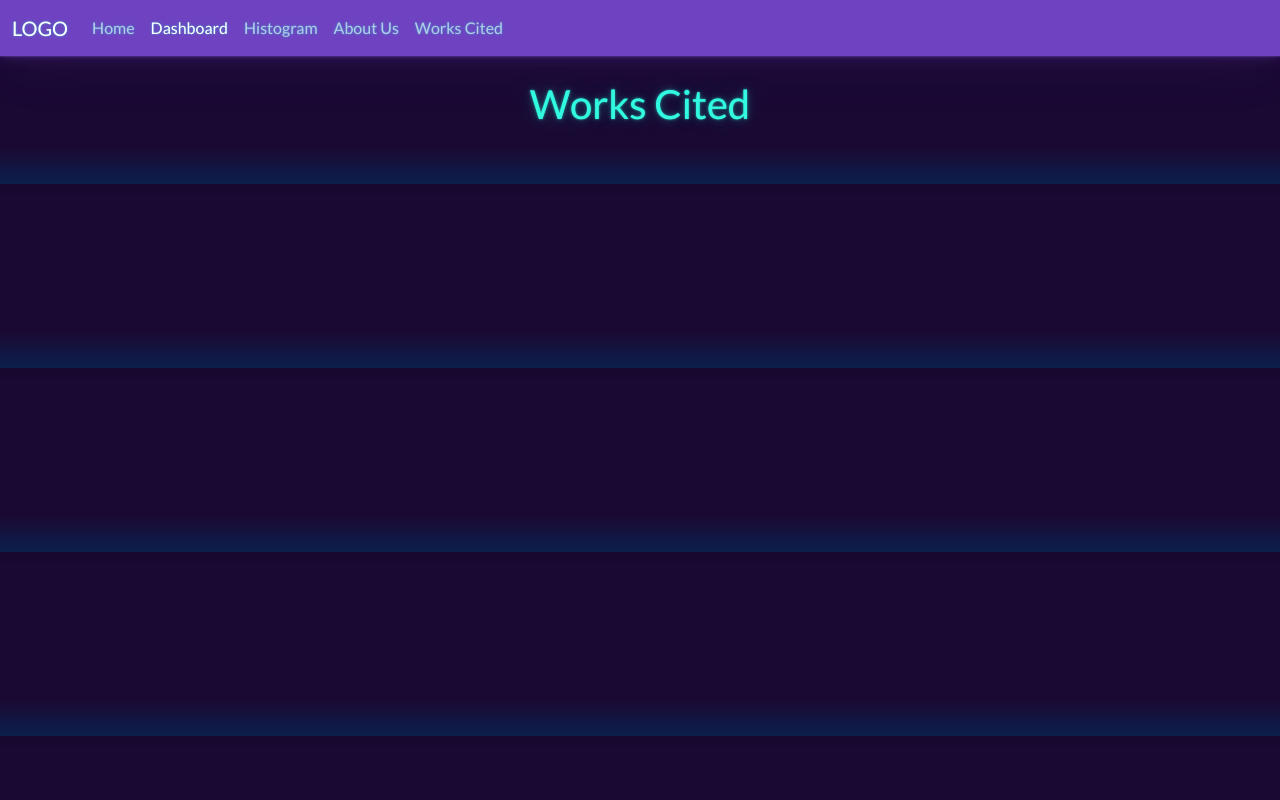
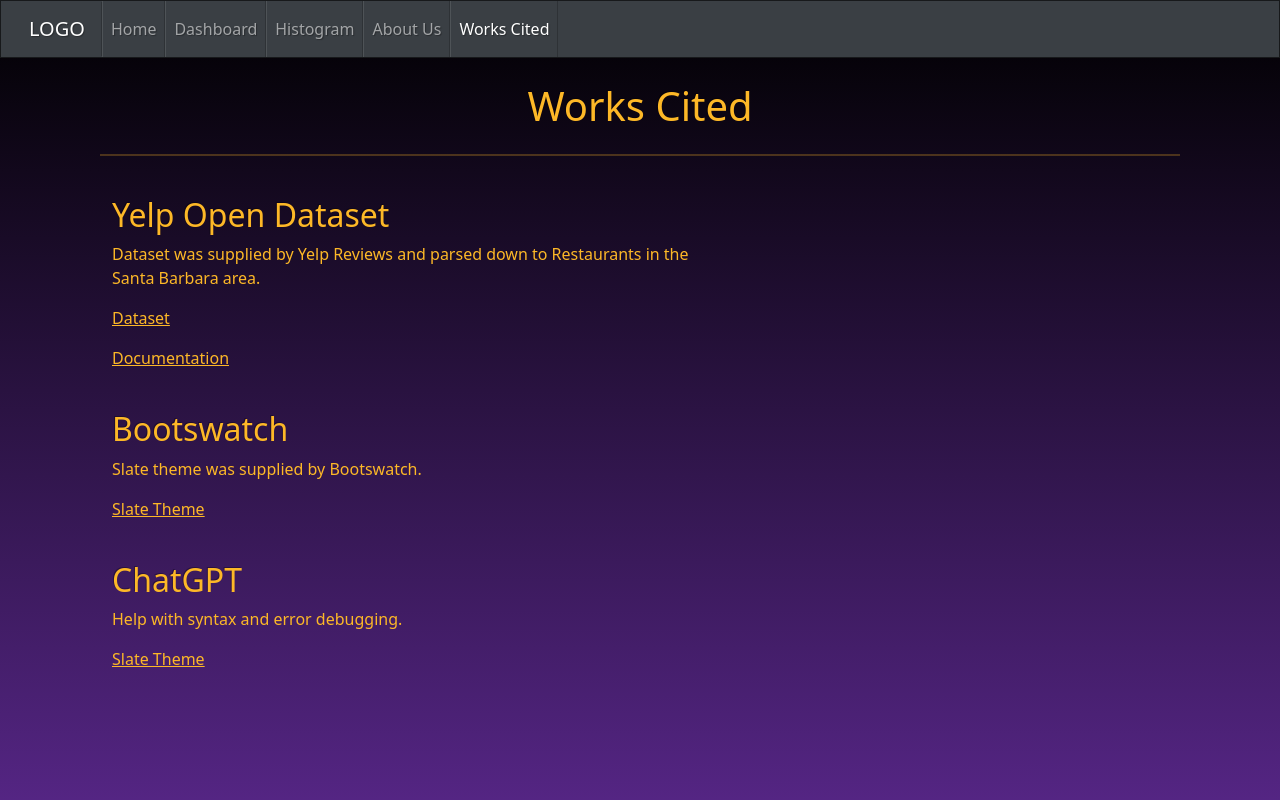
Before and after one commit to busen1022/project_3_group_16, a Flask app: page /works_cited in a window 1280 px wide; the page is wider, and only the part inside the window is pictured. Run offline with Flask 3, Linux system fonts and the light colour scheme; some libraries are stand-ins or nearby versions.

Commit message:
style changes to home, histogram, about us, and works cited htmls

```diff
--- a/app/static/js/app.js
+++ b/app/static/js/app.js
@@ -114,9 +114,9 @@ function make_table(filtered_data) {
         type: 'bar',
         text: hist_text,
         marker: {
-            color: 'rgba(100,250,100,0.7)',
+            color: 'rgba(253, 184, 39, 1)',
             line: {
-                color: 'rgba(100,250,100,1)',
+                color: 'rgba(253, 184, 39, 1)',
                 width: 1
             }
         }
--- a/app/templates/works_cited.html
+++ b/app/templates/works_cited.html
@@ -9,8 +9,8 @@
 
     <!-- CSS -->
     <link href="https://cdn.jsdelivr.net/npm/bootstrap@5.3.3/dist/css/bootstrap.min.css" rel="stylesheet" integrity="sha384-QWTKZyjpPEjISv5WaRU9OFeRpok6YctnYmDr5pNlyT2bRjXh0JMhjY6hW+ALEwIH" crossorigin="anonymous">
-    <link href="https://bootswatch.com/5/vapor/bootstrap.min.css", rel="stylesheet">
-    <link href="./static/css/static.css" rel="stylesheet">
+    <link href="https://bootswatch.com/5/slate/bootstrap.min.css", rel="stylesheet">
+    <link href="/static/css/static.css" rel="stylesheet">
 
     <!-- JS IMPORTS - External Libraries -->
     <script src="https://cdn.jsdelivr.net/npm/bootstrap@5.3.3/dist/js/bootstrap.bundle.min.js" integrity="sha384-YvpcrYf0tY3lHB60NNkmXc5s9fDVZLESaAA55NDzOxhy9GkcIdslK1eN7N6jIeHz" crossorigin="anonymous"></script>
@@ -18,7 +18,7 @@
     <script src="https://cdn.plot.ly/plotly-latest.min.js"></script>
 </head>
 
-<body>
+<body style="background: linear-gradient(to bottom, #000000, #542583); min-height: 100vh;">
     <!-- NAVBAR -->
     <nav class="navbar navbar-expand-lg bg-primary" data-bs-theme="dark">
         <div class="container-fluid">
@@ -28,7 +28,7 @@
                 <a class="nav-link" href="/">Home</a>
                 </li>
                 <li class="nav-item">
-                <a class="nav-link active" href="/dashboard">Dashboard</a>
+                <a class="nav-link" href="/dashboard">Dashboard</a>
                 </li>
                 <li class="nav-item">
                     <a class="nav-link" href="/histogram">Histogram</a>
@@ -37,7 +37,7 @@
                 <a class="nav-link" href="/about_us">About Us</a>
                 </li>
                 <li class="nav-item">
-                <a class="nav-link" href="/works_cited">Works Cited</a>
+                <a class="nav-link active" href="/works_cited">Works Cited</a>
                 </li>
             </ul>
         </div>
@@ -47,14 +47,41 @@
     <br/>
 
     <!-- Dashboard -->
-     <div class="container-fluid">
+    <div class="container-fluid">
         <div class="row">
             <div class="col-md-12 text-center">
-                <h1>Works Cited</h1>
+                <h1 style="color: #fdb827;">Works Cited</h1>
             </div>
         </div>
      </div>
-
+     <hr style="border: 0; height: 2px; background-color: #fdb827; margin-left: 100px; margin-right: 100px;" />
+     <br/>
+     <div class="container-fluid" style="margin-left: 100px; margin-right: 100px; color: #fdb827;">
+        <div class="row">
+            <div class="col-md-6">
+                <h2>Yelp Open Dataset</h2>
+                <p style="color: #fdb827;">Dataset was supplied by Yelp Reviews and parsed down to Restaurants in the Santa Barbara area.</p>
+                <p style="color: #fdb827;"><a href="https://www.yelp.com/dataset" style="color: #fdb827;">Dataset</a></p>
+                <p style="color: #fdb827;"><a href="https://www.yelp.com/dataset/documentation/main" style="color: #fdb827;">Documentation</a></p>
+            </div>
+        </div>
+        <br/>
+        <div class="row">
+            <div class="col-md-6">
+                <h2>Bootswatch</h2>
+                <p style="color: #fdb827;">Slate theme was supplied by Bootswatch.</p>
+                <p style="color: #fdb827;"><a href="https://bootswatch.com/slate/" style="color: #fdb827;">Slate Theme</a></p>
+            </div>
+        </div>
+        <br/>
+        <div class="row">
+            <div class="col-md-6">
+                <h2>ChatGPT</h2>
+                <p style="color: #fdb827;">Help with syntax and error debugging.</p>
+                <p style="color: #fdb827;"><a href="https://chatgpt.com/" style="color: #fdb827;">Slate Theme</a></p>
+            </div>
+        </div>
+    </div>
      <br/>
      <br/>
 </body>
```
Also changed, not shown: app/templates/about_us.html (+41 -8 lines), app/templates/histogram.html (+15 -12 lines), app/templates/home.html (+42 -7 lines), Resources/Nicholas_Buse.jpg (added).
